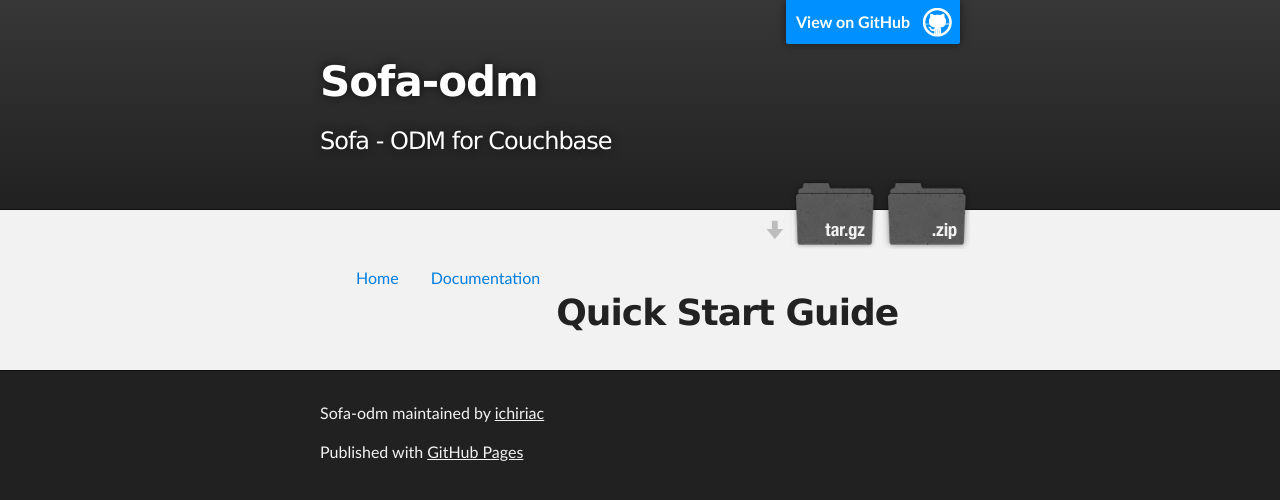
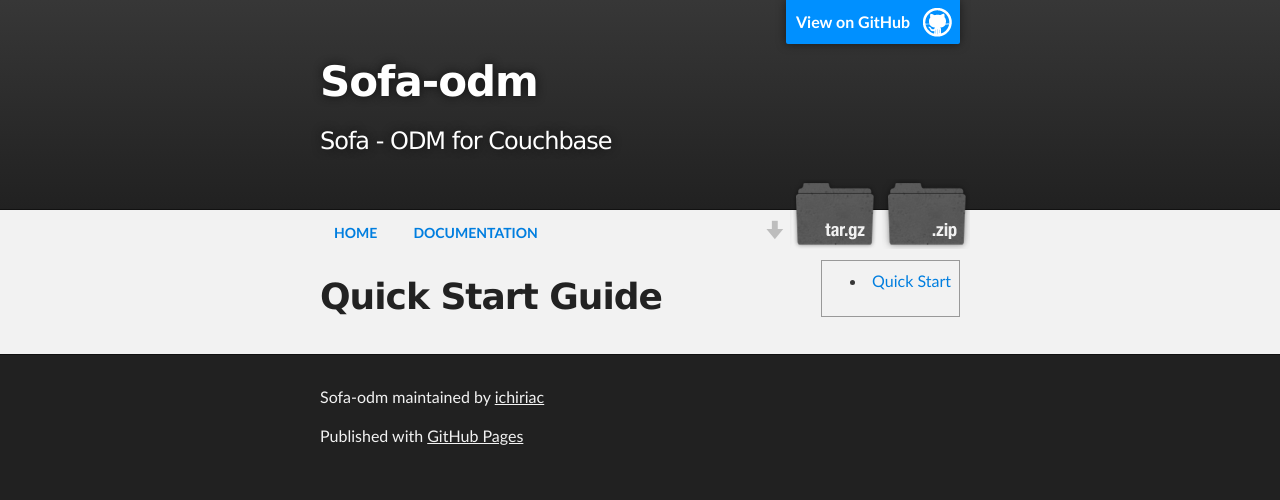
Before and after one commit to ichiriac/sofa-odm, a Jekyll site: the page built from doc.md, in a window 1280 px wide. Shown: the top 500 px of the page. Built offline with Jekyll 4.4.1, drawn with Linux system fonts in a browser that asks for light colours.

Commit message:
starts the doc menu

```diff
--- a/_includes/doc.html
+++ b/_includes/doc.html
@@ -0,0 +1,7 @@
+<aside id="doc">
+  <ul>
+    <li>
+      <a href="#">Quick Start </a>
+    </li>
+  </ul>
+</aside>
--- a/stylesheets/stylesheet.css
+++ b/stylesheets/stylesheet.css
@@ -422,23 +422,37 @@
 
 }
 
-
 nav {
   display: block;
-  margin-bottom: 18px;
+  margin-top: -30px;
 }
 
 nav ul {
   list-style: none;
   margin: 0px;
-  height: 18px;
+  padding: 0px;
+  height: 40px;
 }
 nav ul li {
   float: left;
-  padding: 8px;
-  margin:8px;
+  padding: 0px;
+  margin-right:8px;
 }
-
+nav ul li a {
+  font-size: 14px;
+  font-style: normal;
+  font-variant: normal;
+  font-weight: 900;
+  height: auto;
+  line-height: normal;
+  list-style-type: disc;
+  padding-bottom: 7px;
+  padding-left: 14px;
+  padding-right: 14px;
+  padding-top: 7px;
+  text-align: left;
+  text-transform: uppercase;
+}
 nav ul li a:hover {
   -webkit-background-clip: border-box;
   -webkit-background-origin: padding-box;
@@ -461,24 +475,17 @@
   box-shadow: rgba(255, 255, 255, 0.498039) 0px 1px 0px 0px inset, rgba(0, 0, 0, 0.498039) 0px 1px 5px 0px;
   box-sizing: border-box;
   color: rgb(34, 34, 34);
-  font-size: 14px;
-  font-style: normal;
-  font-variant: normal;
-  font-weight: 900;
-  height: auto;
-  line-height: normal;
-  list-style-type: disc;
-  padding-bottom: 7px;
-  padding-left: 14px;
-  padding-right: 14px;
-  padding-top: 7px;
-  text-align: left;
   text-decoration: none;
   text-shadow: rgba(255, 255, 255, 0.298039) 0px 1px 0px;
-  text-transform: uppercase;
   transition-delay: 0s;
   transition-duration: 0.25s;
   transition-property: all;
   transition-timing-function: ease;
   width: auto;
 }
+
+aside#doc {
+  border: solid 1px #999999;
+  padding: 8px;
+  float: right;
+}
```
